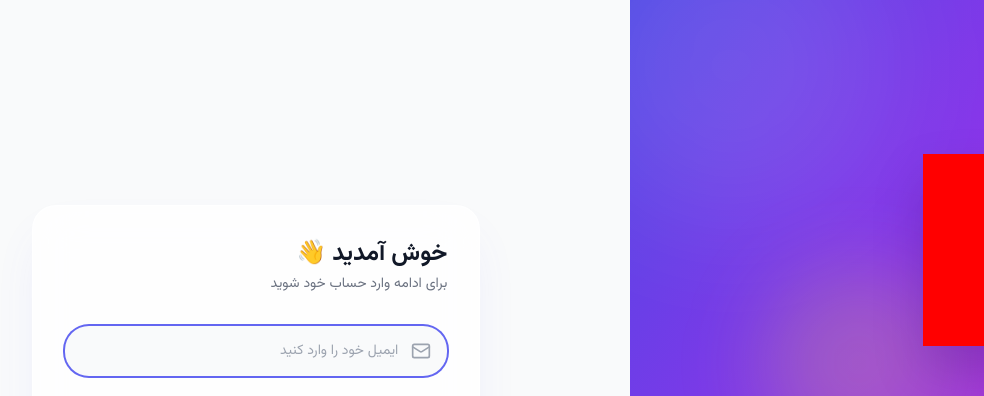
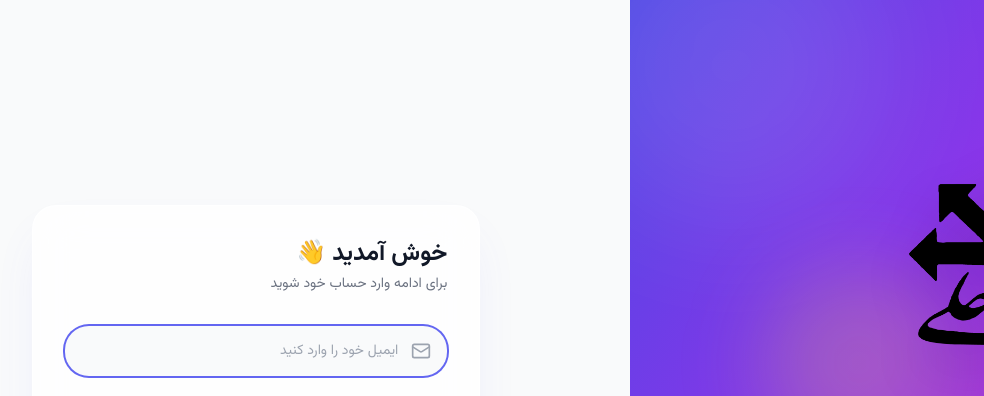
Before and after one commit to repolym/repolym, a React (Vite) app: page /#/login in a window 1280 px wide. Shown: the top 396 px of the page, without its empty margins (296-1280 px from the left). Built offline with nearby package versions, Linux system fonts and the light colour scheme; no server answers.

Commit message:
Logo added

```diff
--- a/src/components/AppShell.tsx
+++ b/src/components/AppShell.tsx
@@ -1,7 +1,6 @@
 import React, { useState } from 'react'
 import { Link, useLocation } from 'react-router-dom'
 import { useAuth } from '../context/AuthContext'
-import logo from '../repolym.png'  // ✅ fixed path: two levels up to root
 
 import {
   Clock,
@@ -52,7 +51,7 @@ const adminNavGroups = [
 ]
 
 export const AppShell: React.FC<{ children: React.ReactNode }> = ({ children }) => {
-  const { user } = useAuth()  // removed unused signOut
+  const { user } = useAuth()
   const location = useLocation()
   const [mobileOpen, setMobileOpen] = useState(false)
 
@@ -84,7 +83,7 @@ export const AppShell: React.FC<{ children: React.ReactNode }> = ({ children })
       >
         {/* لوگو */}
         <div className="flex items-center px-5 py-6 border-b border-gray-100">
-          <img src={logo} alt="لوگو" className="h-12 w-auto object-contain" />
+          <img src="public/logo.png" alt="لوگو" className="h-12 w-auto object-contain" />
         </div>
 
         {/* ناوبری گروه‌بندی‌شده */}
@@ -150,12 +149,19 @@ export const AppShell: React.FC<{ children: React.ReactNode }> = ({ children })
       <div className="flex-1 flex flex-col min-w-0 overflow-hidden">
         {/* هدر (همیشه قابل مشاهده) */}
         <header className="sticky top-0 z-10 flex items-center justify-between px-5 py-3 bg-white/80 backdrop-blur-xl border-b border-gray-100">
-          {/* عنوان (فقط موبایل) */}
-          <div className="flex items-center gap-2 lg:hidden">
-            <img src={logo} alt="لوگو" className="h-8 w-auto" />
+          {/* لوگو (همیشه) */}
+          <div className="flex items-center gap-2">
+            <img src="public/logo.png" alt="لوگو" className="h-8 w-auto" />
+            <span className="text-sm font-bold text-gray-700 hidden sm:inline">علامه حلی 10</span>
           </div>
 
-          {/* دکمه داشبورد (همیشه) */}
+          {/* فضای وسط برای تب‌ها یا سرچ (در صورت نیاز) */}
+          <div className="flex-1 flex justify-center">
+            {/* اگر جستجو یا تب دارید، اینجا قرار دهید */}
+          </div>
+
+          {/* دکمه‌های سمت چپ */}
+          <div className="flex items-center gap-2">
             <Link
               to="/dashboard"
               className="flex items-center gap-2 px-4 py-2 bg-indigo-600 hover:bg-indigo-700 text-white text-sm font-medium rounded-xl shadow-lg shadow-indigo-500/25 transition-colors"
@@ -164,15 +170,14 @@ export const AppShell: React.FC<{ children: React.ReactNode }> = ({ children })
               <span className="hidden sm:inline">داشبورد</span>
             </Link>
 
-          {/* دکمه منو (موبایل) */}
             <button
               onClick={() => setMobileOpen(!mobileOpen)}
               className="lg:hidden text-gray-600 hover:text-gray-900 p-2 rounded-xl hover:bg-gray-100 transition-colors"
             >
               {mobileOpen ? <X className="w-5 h-5" /> : <Menu className="w-5 h-5" />}
             </button>
+          </div>
         </header>
-
         <main className="flex-1 overflow-y-auto">{children}</main>
       </div>
     </div>
--- a/src/components/auth/AuthLayout.tsx
+++ b/src/components/auth/AuthLayout.tsx
@@ -1,7 +1,6 @@
 import React from 'react'
 import { AnimatePresence, motion } from 'framer-motion'
 import { TrendingUp, Zap } from 'lucide-react'
-import logo from '../../repolym.png'
 import { OLYMPIAD_ICON_MAP } from '../../config/olympiad-icons'
 import type { OlympiadTheme } from '../../config/olympiads'
 import { OlympiadAmbient } from '../common/OlympiadAmbient'
@@ -59,7 +58,7 @@ export const AuthLayout: React.FC<AuthLayoutProps> = ({ children, olympiadTheme,
                   <OlympiadIcon className="w-12 h-12 text-white" />
                 </div>
               ) : (
-                <img src={logo} alt="" className="h-48 w-auto object-contain drop-shadow-2xl" />
+                <img src="public/logo.png" alt="لوگو" className="h-48 w-auto object-contain drop-shadow-2xl" />
               )}
               <div className="w-20 h-1.5 bg-yellow-300 rounded-full mt-5" />
             </motion.div>
@@ -128,8 +127,8 @@ export const AuthLayout: React.FC<AuthLayoutProps> = ({ children, olympiadTheme,
         >
           <div className="lg:hidden mb-8 text-center">
             <img
-              src={logo}
-              alt=""
+              src="public/logo.png"
+              alt="لوگو"
               className="h-16 w-auto mx-auto object-contain drop-shadow-lg"
             />
           </div>
```
Also changed, not shown: public/logo.png (added). Lines whose indentation alone changed are shown as unchanged.
